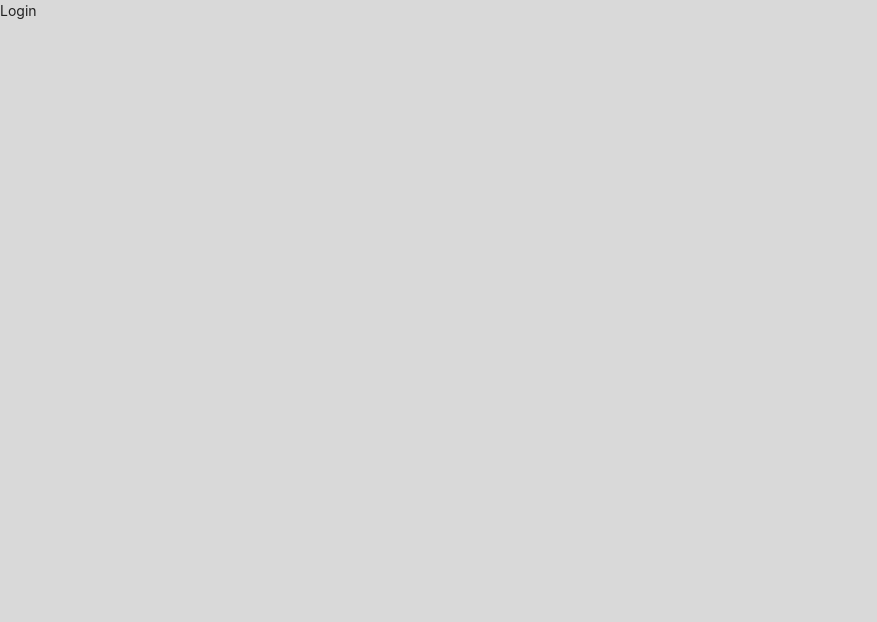
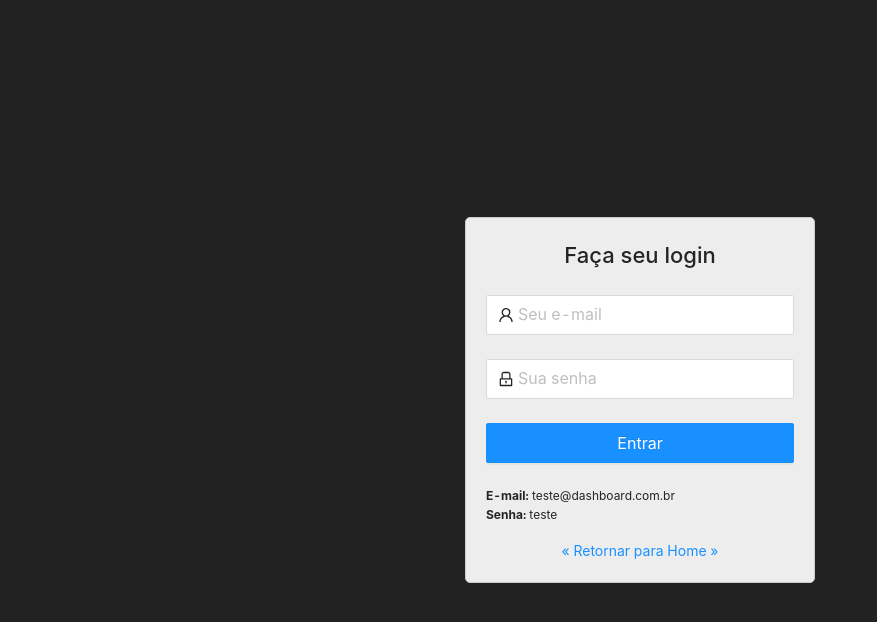
Before and after one commit to alleycarvalho/dashboard, a React (Create React App) app: page /login in a window 1280 px wide. Shown: the top 622 px of the page, without its empty margins (0-877 px from the left). Built offline with nearby package versions, Linux system fonts and the light colour scheme; the HTML template or start-up script is replaced by a standard one.

Commit message:
feat(login): page layout

```diff
--- a/src/pages/Auth/index.js
+++ b/src/pages/Auth/index.js
@@ -1,7 +1,73 @@
 import React from 'react';
+import { Link } from 'react-router-dom';
+import { Layout, Form, Input, Button } from 'antd';
+import { UserOutlined, LockOutlined } from '@ant-design/icons';
 
 import './styles.css';
 
-const Auth = () => <div>Login</div>;
+const Auth = () => (
+  <Layout className="login-container">
+    <section className="form">
+      <Form name="login" className="login-form">
+        <h1>Faça seu login</h1>
+
+        <Form.Item
+          name="username"
+          rules={[
+            {
+              required: true,
+              message: 'Preencha o e-mail!',
+            },
+          ]}
+        >
+          <Input
+            type="email"
+            size="large"
+            prefix={<UserOutlined className="site-form-item-icon" />}
+            placeholder="Seu e-mail"
+          />
+        </Form.Item>
+
+        <Form.Item
+          name="password"
+          rules={[
+            {
+              required: true,
+              message: 'Preencha a senha!',
+            },
+          ]}
+        >
+          <Input
+            type="password"
+            size="large"
+            prefix={<LockOutlined className="site-form-item-icon" />}
+            placeholder="Sua senha"
+          />
+        </Form.Item>
+
+        <Form.Item>
+          <Button
+            type="primary"
+            htmlType="submit"
+            size="large"
+            className="login-form-button"
+          >
+            Entrar
+          </Button>
+        </Form.Item>
+      </Form>
+
+      <div className="login-info">
+        <strong>E-mail: </strong>teste@dashboard.com.br
+        <br />
+        <strong>Senha: </strong>teste
+      </div>
+
+      <div className="link-back">
+        <Link to="/">&laquo; Retornar para Home &raquo;</Link>
+      </div>
+    </section>
+  </Layout>
+);
 
 export default Auth;
--- a/src/pages/Auth/styles.css
+++ b/src/pages/Auth/styles.css
@@ -0,0 +1,39 @@
+.login-container {
+  width: 100%;
+  height: 100vh;
+  padding: 0 30px;
+  margin: 0 auto;
+  background: #222;
+
+  display: flex;
+  align-items: center;
+  justify-content: center;
+}
+
+section.form {
+  width: 100%;
+  max-width: 350px;
+  padding: 20px;
+  background: #EDEDED;
+  border: 1px solid #CCC;
+  border-radius: 5px;
+}
+
+section.form form h1 {
+  font-size: 22px;
+  margin-bottom: 22px;
+  text-align: center;
+}
+
+.login-form-button {
+  width: 100%;
+}
+
+.login-info {
+  font-size: 12px;
+}
+
+.link-back {
+  text-align: center;
+  margin-top: 15px;
+}
```
